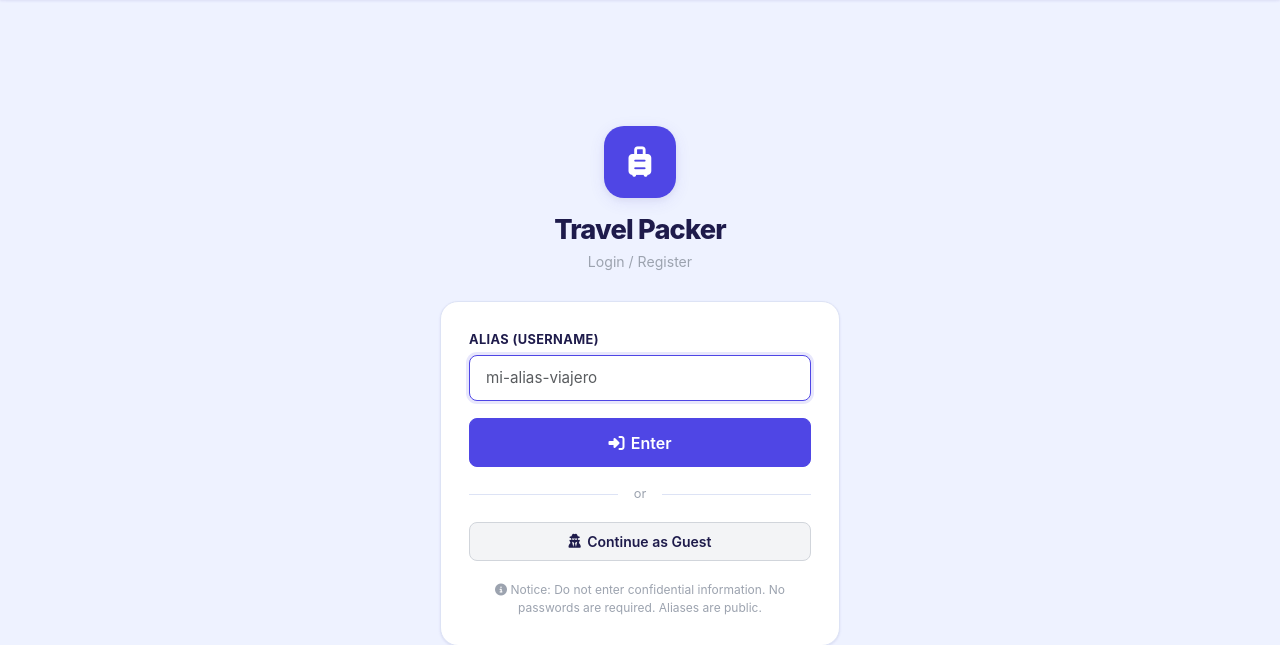
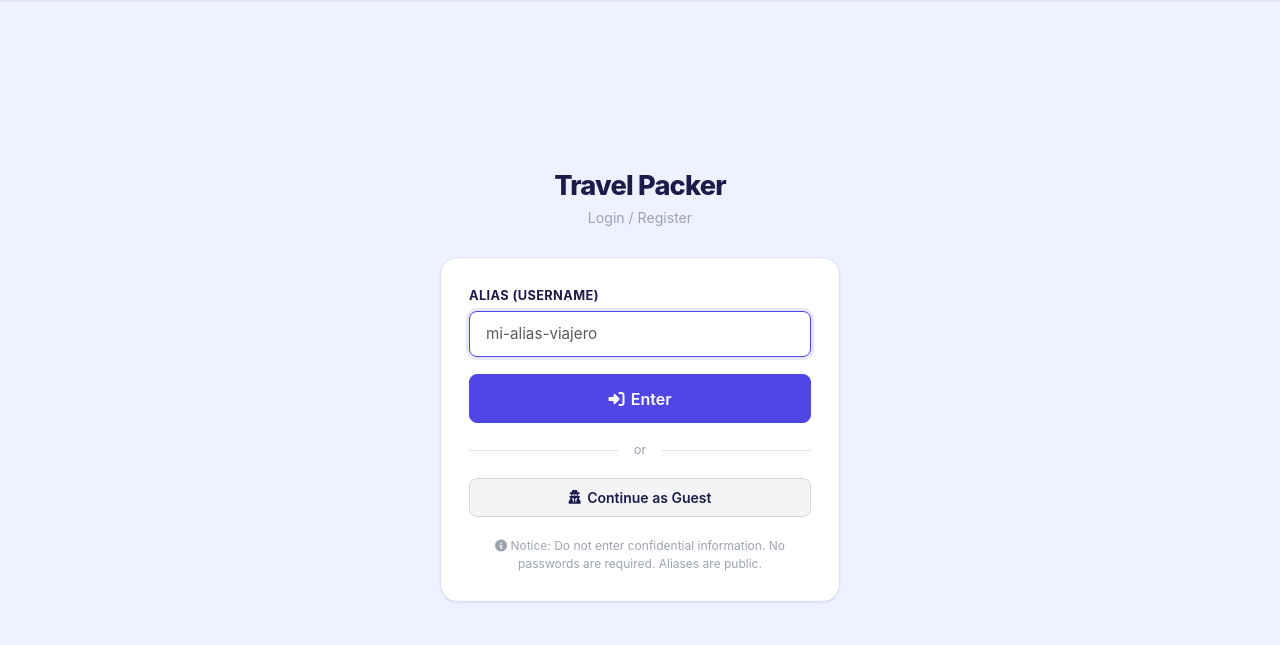
Before and after one commit to algomlop/TravelPacker, a Flask app: page / in a window 1280 px wide. Shown: the part 55-700 px from the top of the page. Run offline with Flask 3, Linux system fonts and the light colour scheme.

Commit message:
Update index.html

```diff
--- a/templates/index.html
+++ b/templates/index.html
@@ -4,11 +4,7 @@
     <div style="width:100%; max-width:400px;">
 
         <div style="text-align:center; margin-bottom:1.75rem;">
-            <div style="width:72px;height:72px;background:var(--primary);border-radius:20px;
-                        display:flex;align-items:center;justify-content:center;margin:0 auto 1rem;
-                        box-shadow:var(--shadow-md);">
-                <i class="fas fa-suitcase-rolling" style="font-size:1.9rem;color:white;"></i>
-            </div>
+
             <h1 style="font-size:1.7rem;font-weight:800;letter-spacing:-0.03em;
                        color:var(--text);margin:0 0 0.25rem;">{{ t('app_title') }}</h1>
             <p style="color:var(--text-muted);font-size:0.88rem;margin:0;">{{ t('login_title') }}</p>
```
